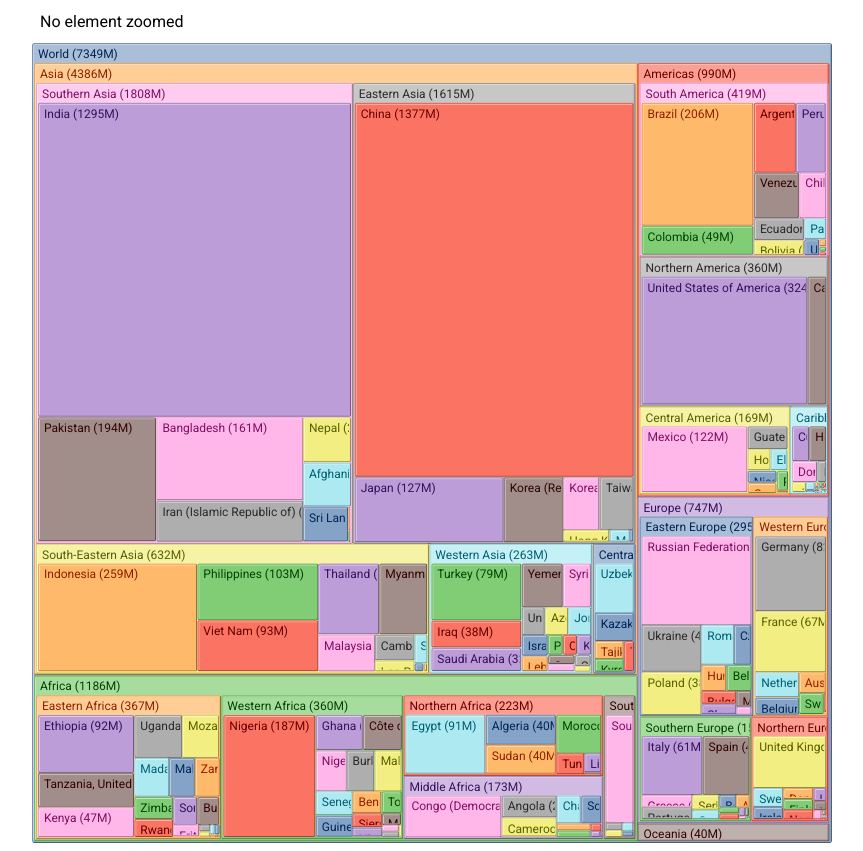
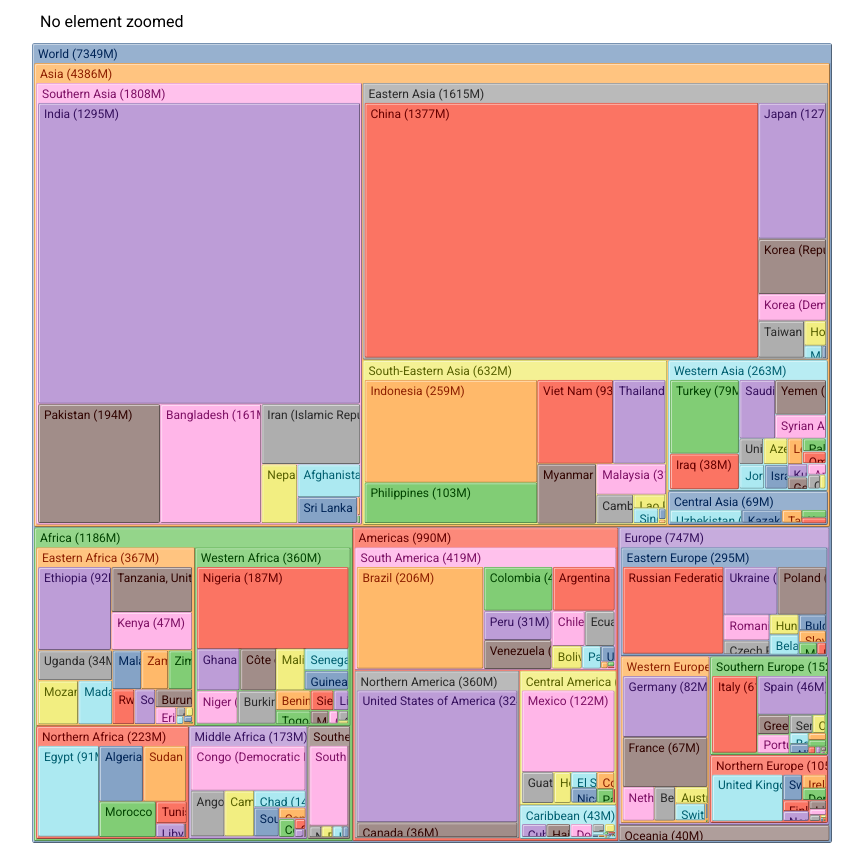
Before and after one commit to stil/treemap-multilevel, a React app: page / in a window 1280 px wide. Shown: the whole page, without its empty margins (208-1071 px from the left). Built offline with nearby package versions, Linux system fonts and the light colour scheme; the HTML template or start-up script is replaced by a standard one.

Commit message:
Use inset box-shadow to reduce DOM elements in tree. Add tiling method selection. Zoom out when clicked again on currently zoomed in element.

```diff
--- a/src/components/Treemap.jsx
+++ b/src/components/Treemap.jsx
@@ -1,7 +1,7 @@
 /* eslint-disable no-param-reassign */
 import React, { Fragment } from 'react';
 import PropTypes from 'prop-types'; // eslint-disable-line import/no-extraneous-dependencies
-import { treemap } from 'd3-hierarchy';
+import { treemap, treemapSquarify } from 'd3-hierarchy';
 
 function canDisplay(node) {
   const width = node.x1 - node.x0;
@@ -13,21 +13,25 @@ function canDisplay(node) {
   return true;
 }
 
-function calculatePos(node) {
+function calculatePos(node, transition) {
   return {
     transform: `translate(${node.x0}px, ${node.y0}px)`,
     width: `${node.x1 - node.x0}px`,
     height: `${node.y1 - node.y0}px`,
-    transition: 'all 1s ease',
+    transition,
   };
 }
 
-export default function Treemap({ root, zoomed, width, height, padding, nodeComponent }) {
+export default function Treemap({
+  root, tile, zoomed, width, height, padding, transition, nodeComponent,
+}) {
   root
     .sum(d => d.value)
     .sort((a, b) => b.height - a.height || b.value - a.value);
 
-  treemap().size([width, height])(root);
+  treemap()
+    .tile(tile)
+    .size([width, height])(root);
 
   const zoomedEl = zoomed ? root.descendants().find(node => node.data.key === zoomed) : root;
   if (zoomedEl.depth > 0) {
@@ -80,7 +84,7 @@ export default function Treemap({ root, zoomed, width, height, padding, nodeComp
     .filter(node => canDisplay(node))
     .map((node, i) => (
       <Fragment key={node.data.key + node.depth}>
-        {nodeComponent(node, i, calculatePos(node))}
+        {nodeComponent(node, i, calculatePos(node, transition))}
       </Fragment>
     ));
 }
@@ -92,10 +96,14 @@ Treemap.propTypes = {
   padding: PropTypes.arrayOf(PropTypes.number),
   nodeComponent: PropTypes.func,
   zoomed: PropTypes.string,
+  tile: PropTypes.func.isRequired,
+  transition: PropTypes.string,
 };
 
 Treemap.defaultProps = {
   zoomed: null,
   nodeComponent: (node, i, posStyle) => <div style={{ ...posStyle, position: 'absolute', background: 'rgba(255,0,0,0.1)' }}>{node.data.key}</div>,
   padding: [20, 2, 2, 2],
+  tile: treemapSquarify,
+  transition: null,
 };
--- a/src/demo/App.jsx
+++ b/src/demo/App.jsx
@@ -6,6 +6,7 @@ import React, { Fragment } from 'react';
 import chroma from 'chroma-js';
 import { scaleOrdinal } from 'd3-scale';
 import { schemeCategory10 } from 'd3-scale-chromatic';
+import { treemapBinary, treemapResquarify } from 'd3-hierarchy';
 import Treemap from '../components/Treemap';
 import countryTree from './data/country-tree';
 import './Treemap.css';
@@ -53,7 +54,14 @@ export default class App extends React.Component {
   }
 
   handleClick(node) {
-    this.setState({ zoomed: node.depth === 0 ? null : node.data.key });
+    this.setState((prevState) => {
+      if (node.depth === 0) {
+        return { zoomed: null };
+      }
+      return prevState.zoomed === node.data.key
+        ? { zoomed: node.parent.data.key }
+        : { zoomed: node.data.key };
+    });
   }
 
   render() {
@@ -84,11 +92,13 @@ export default class App extends React.Component {
 
           <div style={{ height: `${size[1]}px`, position: 'relative', overflow: 'hidden', borderRadius: '2px', backgroundClip: 'padding-box' }}>
             <Treemap
+              tile={treemapBinary}
               root={countryTree}
               zoomed={this.state.zoomed}
               width={size[0]}
               height={size[1]}
               padding={padding}
+              transition="all 300ms ease"
               nodeComponent={(node, i, posStyle) => (
                 <div
                   className="treemap__node"
@@ -96,22 +106,16 @@ export default class App extends React.Component {
                     ...posStyle,
                     background: cacheBgColor(countryTree.descendants().findIndex(item => item.data.key === node.data.key)),
                   }}
-                  onClick={() => { if (node.children) this.handleClick(node); }}
                 >
-                  <div className={`treemap__node-outer${node.children ? ' treemap__node-outer--children' : ''}`}>
-                    <div className="treemap__node-inner">
-                      <div
-                        className="treemap__label"
-                        style={{
-                          height: `${padding[0]}px`,
+                  <div
+                    className={`treemap__label${node.children ? ' treemap__label--children' : ''}`}
+                    onClick={() => { if (node.children) this.handleClick(node); }}
+                    style={{
                           lineHeight: `${padding[0] - 2}px`,
-                          backgroundColor: node.children ? 'rgba(255,255,255,0.3)' : null,
                           color: cacheTextColor(countryTree.descendants().findIndex(item => item.data.key === node.data.key)),
                         }}
-                      >
-                        {node.data.key} ({nFormatter(node.value)})
-                      </div>
-                    </div>
+                  >
+                    {node.data.key} ({nFormatter(node.value)})
                   </div>
                 </div>
               )}
--- a/src/demo/Treemap.css
+++ b/src/demo/Treemap.css
@@ -1,51 +1,39 @@
 .treemap__node {
     position: absolute;
     border-radius: 2px;
-    transition-duration: .3s;
-    transition-timing-function: ease;
-    transition-property: translate;
-}
-
-.treemap__node-outer {
     box-sizing: border-box;
-    width: 100%;
-    height: 100%;
     border-width: 1px;
     border-style: solid;
     border-color: rgba(0,0,0,0.1) rgba(0,0,0,0.4) rgba(0,0,0,0.4) rgba(0,0,0,0.1);
     border-radius: 2px;
-}
-
-.treemap__node-outer--children:hover {
-    background-color: rgba(255,255,255,0.15);
-    cursor: pointer;
-}
-
-.treemap__node-inner {
-    box-sizing: border-box;
-    width: 100%;
-    height: 100%;
-    border-width: 1px;
-    border-style: solid;
-    border-color: rgba(255,255,255,0.5) transparent transparent rgba(255,255,255,0.5);
-    border-radius: 2px;
     overflow: hidden;
+    box-shadow: inset 1px 1px 0px 0px rgba(255,255,255,0.5);
 }
 
 .treemap__label {
     box-sizing: border-box;
     font-size: 12px;
+    white-space: nowrap;
     padding-left: 4px;
-    white-space: nowrap;
+    transform: translate(1px, 1px);
+}
+
+.treemap__label--children {
+    background-color: rgba(255,255,255,0.15);
+}
+
+.treemap__label--children:hover {
+    background-color: rgba(255,255,255,0.3);
+    cursor: pointer;
 }
 
 a {
     color: #007bff;
     text-decoration: none;
     background-color: transparent;
-  }
+}
 
-  a:hover {
+a:hover {
     color: #0056b3;
     text-decoration: underline;
-  }
+}
```
